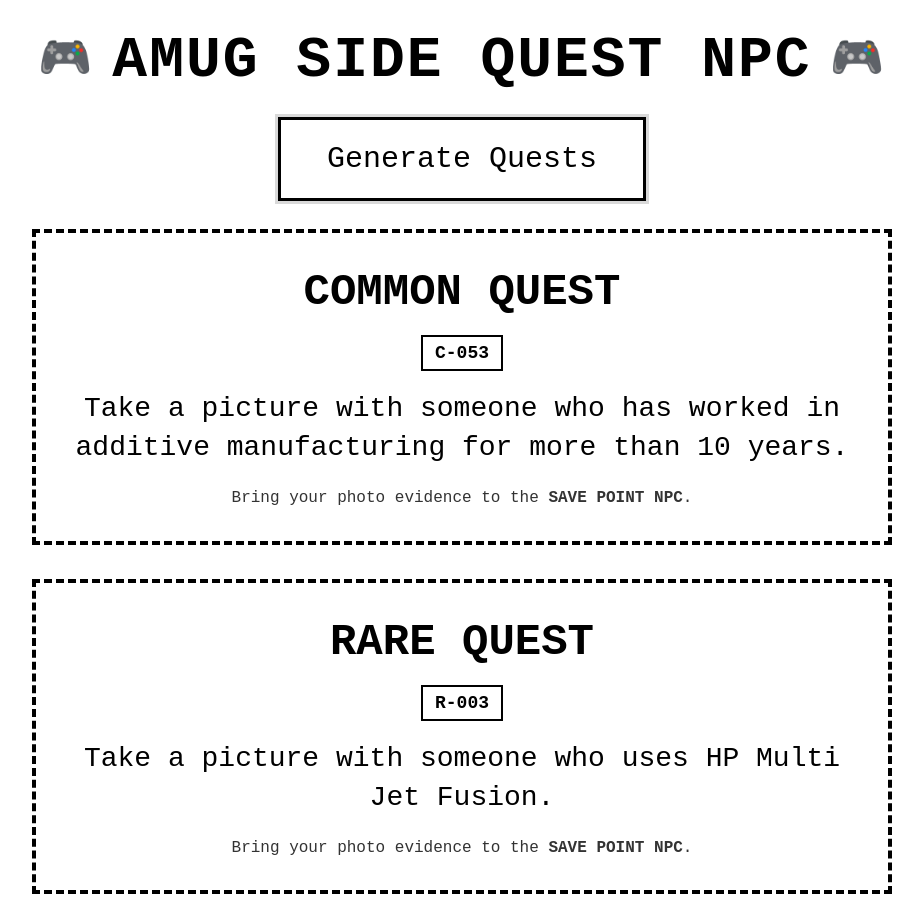
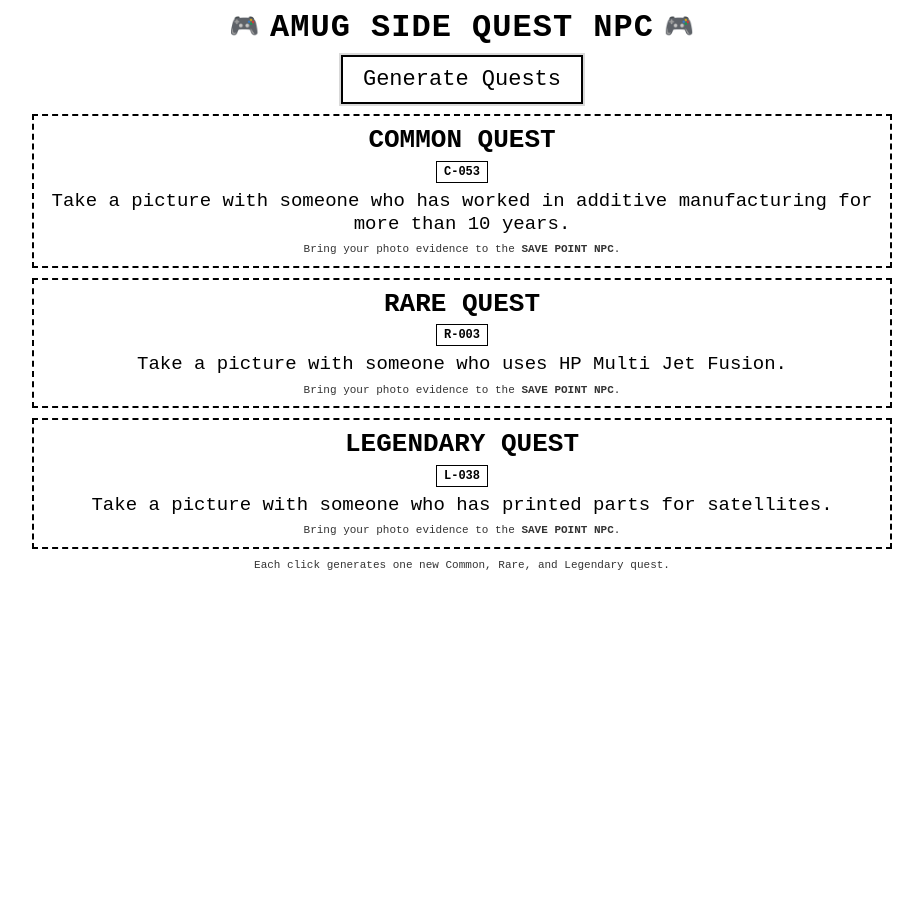
Before and after one commit to CodebountyDK/amug-side-quest, a plain HTML site: page index.html in a window 1280 px wide. Shown: the top 897 px of the page, without its empty margins (178-1101 px from the left). After the commit the page ends 800 px from the top, so only its background shows below. Drawn offline with Linux system fonts and the light colour scheme.

Commit message:
index.html

```diff
--- a/index.html
+++ b/index.html
@@ -29,7 +29,7 @@
   .page {
     max-width: 980px;
     margin: 0 auto;
-      padding: 20px 18px 40px;
+    padding: 8px 10px 14px;
     text-align: center;
   }
 
@@ -37,13 +37,14 @@
     display: flex;
     justify-content: center;
     align-items: center;
-      gap: 18px;
-      font-size: clamp(30px, 5vw, 58px);
+    gap: 10px;
+    font-size: clamp(18px, 4.8vw, 32px);
     font-weight: 700;
-      letter-spacing: 2px;
+    letter-spacing: 1px;
     color: var(--accent);
-      margin: 8px 0 24px;
+    margin: 2px 0 10px;
     text-transform: uppercase;
+    line-height: 1.1;
   }
 
   .title .emoji {
@@ -52,19 +53,19 @@
   }
 
   .generate-wrap {
-      margin-bottom: 28px;
+    margin-bottom: 10px;
   }
 
   .generate-btn {
     background: var(--panel);
     color: var(--text);
-      border: 3px solid var(--border);
-      box-shadow: 0 0 0 3px #d9d9d9;
-      padding: 22px 46px;
+    border: 2px solid var(--border);
+    box-shadow: 0 0 0 2px #d9d9d9;
+    padding: 10px 20px;
     font-family: "Courier New", Courier, monospace;
-      font-size: clamp(20px, 3vw, 30px);
+    font-size: clamp(16px, 4vw, 22px);
     cursor: pointer;
-      min-width: 280px;
+    min-width: 190px;
   }
 
   .generate-btn:hover {
@@ -72,47 +73,48 @@
   }
 
   .quest-card {
-      border: 4px dashed var(--border);
-      padding: 34px 26px 30px;
-      margin: 0 auto 34px;
+    border: 2px dashed var(--border);
+    padding: 10px 10px 9px;
+    margin: 0 auto 10px;
     background: var(--panel);
     max-width: 860px;
   }
 
   .quest-rarity {
-      font-size: clamp(28px, 4vw, 44px);
+    font-size: clamp(18px, 4vw, 26px);
     font-weight: 700;
     text-transform: uppercase;
-      margin-bottom: 18px;
+    margin-bottom: 6px;
     color: var(--accent);
+    line-height: 1.1;
   }
 
   .quest-id {
     display: inline-block;
-      border: 2px solid var(--border);
-      padding: 6px 12px;
-      margin-bottom: 18px;
-      font-size: 18px;
+    border: 1px solid var(--border);
+    padding: 3px 7px;
+    margin-bottom: 7px;
+    font-size: 12px;
     font-weight: 700;
   }
 
   .quest-text {
-      font-size: clamp(22px, 3vw, 28px);
-      line-height: 1.4;
-      margin-bottom: 20px;
+    font-size: clamp(15px, 3.5vw, 19px);
+    line-height: 1.22;
+    margin-bottom: 7px;
   }
 
   .quest-note {
-      font-size: 16px;
-      line-height: 1.45;
+    font-size: 11px;
+    line-height: 1.25;
     color: var(--muted);
     max-width: 680px;
     margin: 0 auto;
   }
 
   .footer-note {
-      margin-top: 6px;
-      font-size: 14px;
+    margin-top: 2px;
+    font-size: 11px;
     color: var(--muted);
   }
 
@@ -124,7 +126,7 @@
 
     .page {
       max-width: none;
-        padding: 0.3in;
+      padding: 0.2in;
     }
 
     .generate-wrap {
```
Lines whose indentation alone changed are shown as unchanged.
